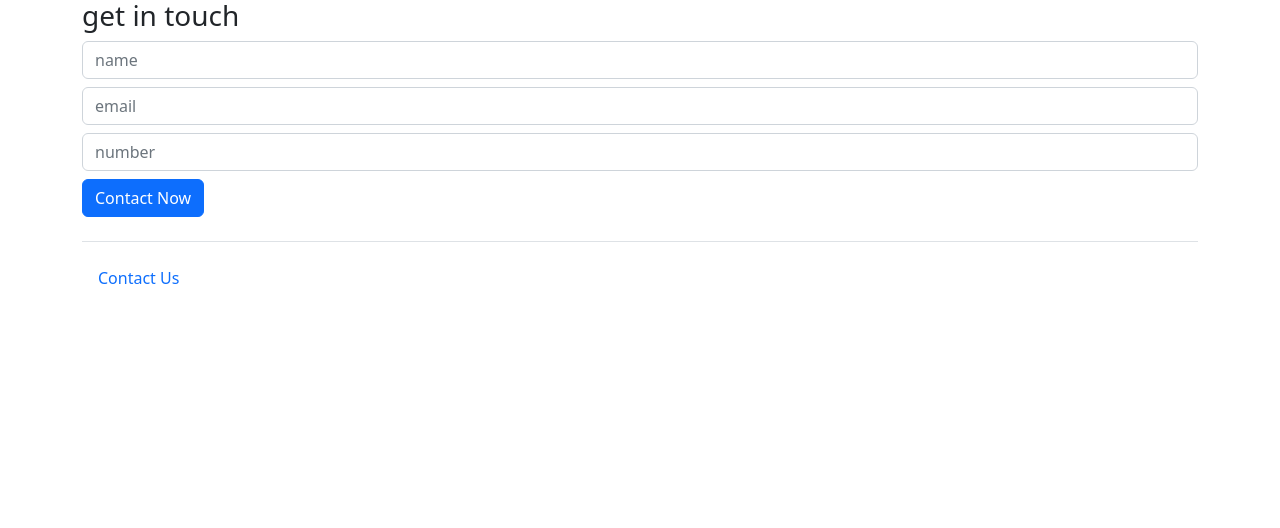
After one commit to megmcdon/webdev, a Java web app: template simply/src/main/webapp/WEB-INF/tags/contact.jsp in a window 1280 px wide. The commit adds this page. Shown: the part 272-800 px from the top of the page. Run offline with Spring Boot 4, a stand-in JSP engine, Linux system fonts and the light colour scheme; the template is opened without the code that fills it, so the values that code supplies are empty.

```diff
--- a/simply/src/main/webapp/WEB-INF/common/footer.jsp
+++ b/simply/src/main/webapp/WEB-INF/common/footer.jsp
@@ -1,3 +1,15 @@
+
+
+
+<ul class="nav">
+	<li class="nav-item"><a class="nav-link active"
+		href="${pageContext.request.contextPath}/Contact">Contact Us</a></li>
+</ul>
+
+
 <!-- JavaScript Bundle with Popper -->
-<script src="https://cdn.jsdelivr.net/npm/bootstrap@5.2.2/dist/js/bootstrap.bundle.min.js" integrity="sha384-OERcA2EqjJCMA+/3y+gxIOqMEjwtxJY7qPCqsdltbNJuaOe923+mo//f6V8Qbsw3" crossorigin="anonymous"></script>
+<script
+	src="https://cdn.jsdelivr.net/npm/bootstrap@5.2.2/dist/js/bootstrap.bundle.min.js"
+	integrity="sha384-OERcA2EqjJCMA+/3y+gxIOqMEjwtxJY7qPCqsdltbNJuaOe923+mo//f6V8Qbsw3"
+	crossorigin="anonymous"></script>
 <script src="${pageContext.request.contextPath}/js/script.js"></script>
--- a/simply/src/main/webapp/WEB-INF/common/nav.jsp
+++ b/simply/src/main/webapp/WEB-INF/common/nav.jsp
@@ -1,4 +1,4 @@
-
+<%@ taglib prefix="c" uri="http://java.sun.com/jsp/jstl/core"%>
 <nav class="navbar navbar-expand-lg bg-light">
 	<div class="container-fluid">
 		<a class="navbar-brand" href="${pageContext.request.contextPath}">
@@ -21,15 +21,26 @@
 					href="${pageContext.request.contextPath}/products?category=merch">Merchandise
 				</a></li>
 
+				<c:if test="${empty pageContext.request.remoteUser}">
+					<li class="nav-item"><a class="nav-link"
+						href="${pageContext.request.contextPath}/LoginServlet">Account</a></li>
+				</c:if>
+
+
+
+
 				<li class="nav-item"><a class="nav-link"
-					href="${pageContext.request.contextPath}/LoginServlet">Account</a></li>
+					href="${pageContext.request.contextPath}/About">About</a></li>
 
 				<li class="nav-item"><a class="nav-link"
 					href="${pageContext.request.contextPath}/cart">Cart</a></li>
 
 
 
-
+				<c:if test="${not empty pageContext.request.remoteUser}">
+					<li class="nav-item"><a class="nav-link"
+						href="${pageContext.request.contextPath}/Logout">Logout</a></li>
+				</c:if>
 
 			</ul>
 		</div>
--- /dev/null
+++ b/simply/src/main/webapp/WEB-INF/tags/contact.jsp
@@ -0,0 +1,56 @@
+<%@ page language="java" contentType="text/html; charset=UTF-8"
+	pageEncoding="UTF-8"%>
+<%@ taglib prefix="c" uri="http://java.sun.com/jsp/jstl/core"%>
+<!DOCTYPE html>
+<html>
+<head>
+<meta charset="UTF-8">
+<title>Contact Us</title>
+<jsp:include page="/WEB-INF/common/header.jsp" />
+</head>
+<body>
+	<main>
+		<div class="container py-4">
+			<header class="pb-3 mb-4 border-bottom">
+				<jsp:include page="/WEB-INF/common/nav.jsp" />
+			</header>
+
+			<div class="row">
+
+				<iframe class="map"
+					src="https://www.google.com/maps/embed?pb=!1m18!1m12!1m3!1d30153.788252261566!2d72.82321484621745!3d19.141690214227783!2m3!1f0!2f0!3f0!3m2!1i1024!2i768!4f13.1!3m3!1m2!1s0x3be7b63aceef0c69%3A0x2aa80cf2287dfa3b!2sJogeshwari%20West%2C%20Mumbai%2C%20Maharashtra%20400047!5e0!3m2!1sen!2sin!4v1629452077891!5m2!1sen!2sin"
+					allowfullscreen="" loading="lazy"></iframe>
+
+				<form action="">
+					<h3>get in touch</h3>
+					<div class="row mb-2">
+						<div class="form-group">
+							<span class="fas fa-user"></span> <input class="form-control"
+								type="text" placeholder="name">
+						</div>
+					</div>
+					<div class="row mb-2">
+						<div class="form-group">
+							<span class="fas fa-envelope"></span> <input class="form-control"
+								type="email" placeholder="email">
+						</div>
+					</div>
+					<div class="row mb-2">
+						<div class="form-group">
+
+							<span class="fas fa-phone"></span> <input class="form-control"
+								type="number" placeholder="number">
+						</div>
+					</div>
+					<button type="submit" class="btn btn-primary">Contact Now</button>
+				</form>
+
+			</div>
+
+			<footer class="pt-3 mt-4 text-muted border-top">
+				<jsp:include page="/WEB-INF/common/footer.jsp" />
+			</footer>
+		</div>
+	</main>
+</body>
+</html>
```
Also changed, not shown: simply/src/main/webapp/WEB-INF/tags/about.jsp (added, +26 -0 lines).
